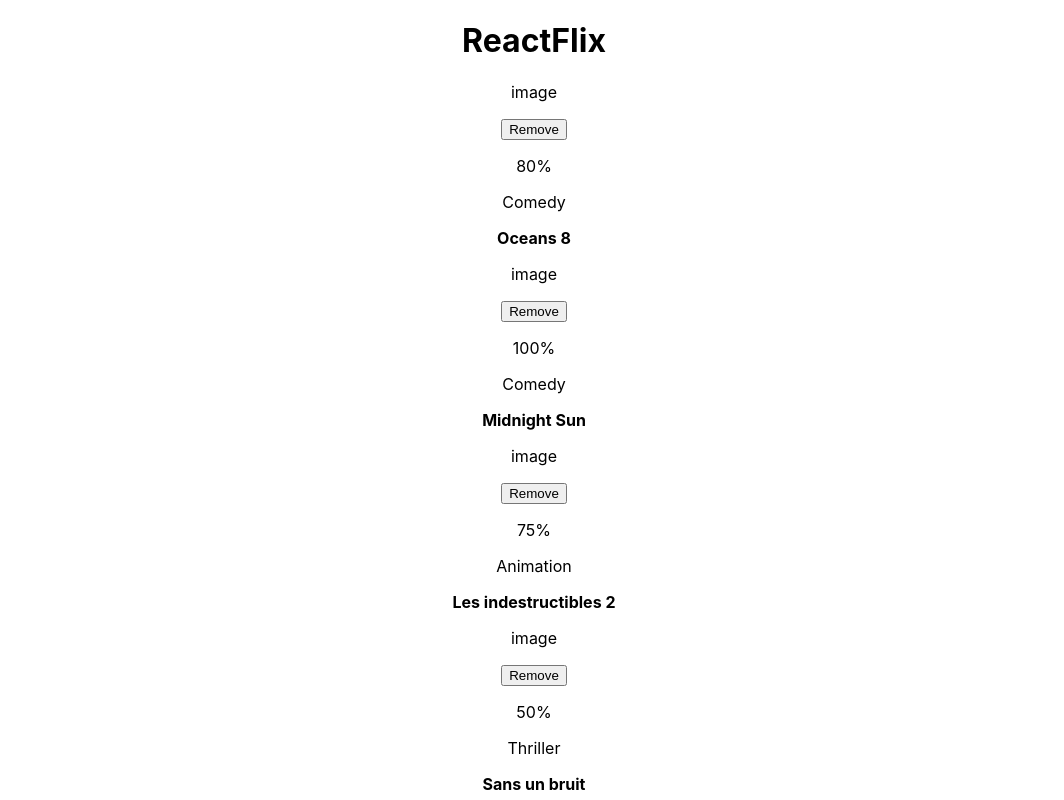
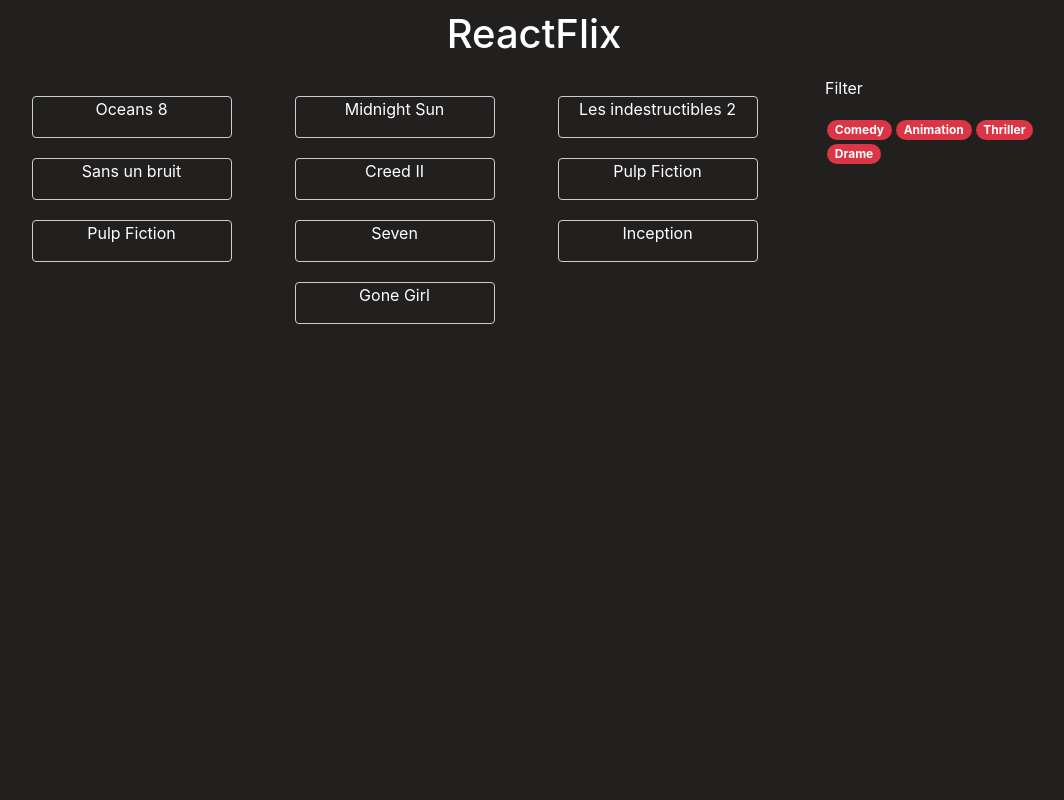
Before and after one commit to IsaiasVenegas/reactflix, a React (Create React App) app: page / in a window 1280 px wide. Shown: the top 800 px of the page, without its empty margins (106-1170 px from the left). Built offline with nearby package versions, Linux system fonts and the light colour scheme.

Commit message:
Change css styles. Add like/dislike components

```diff
--- a/public/index.html
+++ b/public/index.html
@@ -5,9 +5,10 @@
     <link rel="icon" href="%PUBLIC_URL%/favicon.ico" />
     <meta name="viewport" content="width=device-width, initial-scale=1" />
     <meta name="theme-color" content="#000000" />
-    <meta
-      name="description"
-      content="Web site created using create-react-app"
+    <meta name="ReactFlix" content="Movies and more" />
+    <link
+      rel="stylesheet"
+      href="https://cdn.jsdelivr.net/npm/bootstrap@5.1.0/dist/css/bootstrap.min.css"
     />
     <link rel="apple-touch-icon" href="%PUBLIC_URL%/logo192.png" />
     <!--
@@ -24,7 +25,7 @@
       work correctly both with client-side routing and a non-root public URL.
       Learn how to configure a non-root public URL by running `npm run build`.
     -->
-    <title>React App</title>
+    <title>ReactFlix</title>
   </head>
   <body>
     <noscript>You need to enable JavaScript to run this app.</noscript>
--- a/src/App.css
+++ b/src/App.css
@@ -1,5 +1,9 @@
 .App {
+  color: #ffffff;
+}
+.App h1 {
   text-align: center;
+  padding: 10px;
 }
 
 .App-logo {
--- a/src/index.css
+++ b/src/index.css
@@ -1,13 +1,14 @@
 body {
+  background-color: #221f1f;
   margin: 0;
-  font-family: -apple-system, BlinkMacSystemFont, 'Segoe UI', 'Roboto', 'Oxygen',
-    'Ubuntu', 'Cantarell', 'Fira Sans', 'Droid Sans', 'Helvetica Neue',
+  font-family: -apple-system, BlinkMacSystemFont, "Segoe UI", "Roboto", "Oxygen",
+    "Ubuntu", "Cantarell", "Fira Sans", "Droid Sans", "Helvetica Neue",
     sans-serif;
   -webkit-font-smoothing: antialiased;
   -moz-osx-font-smoothing: grayscale;
 }
 
 code {
-  font-family: source-code-pro, Menlo, Monaco, Consolas, 'Courier New',
+  font-family: source-code-pro, Menlo, Monaco, Consolas, "Courier New",
     monospace;
 }
--- a/src/pages/MovieList/LateralBar.jsx
+++ b/src/pages/MovieList/LateralBar.jsx
@@ -1,4 +1,5 @@
 import React from "react";
+import { Badge } from "reactstrap";
 
 const LateralBar = ({ categories, filter }) => {
   return (
@@ -7,13 +8,15 @@ const LateralBar = ({ categories, filter }) => {
         <p>Filter</p>
         <div className="col">
           {categories.map((c, k) => (
-            <span
+            <Badge
               className="category"
               key={k}
               onClick={() => filter((item) => item.category === c)}
+              color="danger"
+              pill
             >
               {c}
-            </span>
+            </Badge>
           ))}
         </div>
       </div>
--- a/src/pages/MovieList/Movie.jsx
+++ b/src/pages/MovieList/Movie.jsx
@@ -1,18 +1,25 @@
-import React from "react";
-import "./styles.css";
+import React, { useMemo } from "react";
+import { FontAwesomeIcon } from "@fortawesome/react-fontawesome";
+import {
+  faThumbsDown,
+  faThumbsUp,
+  faTrash,
+} from "@fortawesome/free-solid-svg-icons";
+import { Badge } from "reactstrap";
 
 const getRatio = (l, d) => {
   let total = l + d;
   let percentage = total > 0 ? (l * 100) / total : (l * 100) / 1;
-  return `${percentage.toFixed(0)}%`;
+  return percentage.toFixed(0);
 };
 
 const Movie = ({ info, remove }) => {
+  const likeRatio = useMemo(() => getRatio(info.likes, info.dislikes), [info]);
   return (
     <div className="container movie">
       <div className="row">
         <div className="col">
-          <p>image</p>
+          <p className="img">{info.title}</p>
         </div>
       </div>
       <div className="row">
@@ -21,21 +28,47 @@ const Movie = ({ info, remove }) => {
             <div className="row">
               <div className="col">
                 <button
-                  type="button"
+                  className="btn"
+                  aria-label="like"
+                  title="Like this film"
+                >
+                  <FontAwesomeIcon icon={faThumbsUp} />
+                </button>
+                <button
+                  className="btn"
+                  aria-label="dislike"
+                  title="Dislike this film"
+                >
+                  <FontAwesomeIcon icon={faThumbsDown} />
+                </button>
+                <button
+                  className="btn"
+                  aria-label="remove"
+                  title="Remove this film"
                   onClick={() => remove((item) => item.id !== info.id)}
                 >
-                  Remove
+                  <FontAwesomeIcon icon={faTrash} />
                 </button>
               </div>
             </div>
             <div className="row">
               <div className="col">
-                <p>{getRatio(info.likes, info.dislikes)}</p>
+                <div
+                  className="ratio-box"
+                  style={{
+                    background: `-webkit-linear-gradient(left, #00ff00 ${likeRatio}%, #ff0000 ${
+                      100 - likeRatio
+                    }%)`,
+                  }}
+                ></div>
+                <p>{likeRatio}%</p>
               </div>
             </div>
             <div className="row">
               <div className="col">
-                <p>{info.category}</p>
+                <Badge key={info.id} color="danger">
+                  {info.category}
+                </Badge>
               </div>
             </div>
             <div className="row">
--- a/src/pages/MovieList/MovieList.jsx
+++ b/src/pages/MovieList/MovieList.jsx
@@ -1,7 +1,9 @@
 import React, { useMemo } from "react";
+import { Spinner } from "reactstrap";
 import useMovies from "./hooks/useMovies";
 import LateralBar from "./LateralBar";
 import Movie from "./Movie";
+import "./styles.css";
 const defaultList = [
   {
     id: "1",
@@ -82,28 +84,28 @@ const MovieList = (props) => {
   );
   return (
     <div className="container">
+      {movies.loading ? (
+        <Spinner />
+      ) : (
         <div className="row">
           <div className="col">
             <div className="container">
               <div className="row">
-              {movies.loading ? (
-                <p>Loading...</p>
-              ) : (
-                movies.list.map((m, k) => (
+                {movies.list.map((m, k) => (
                   <div className="col" key={k}>
                     <Movie info={m} remove={removeMovies} />
                   </div>
-                ))
-              )}
+                ))}
               </div>
             </div>
           </div>
-        <div className="col">
+          <div className="col-3">
             <div className="row">
               <LateralBar categories={categories} filter={removeMovies} />
             </div>
           </div>
         </div>
+      )}
     </div>
   );
 };
--- a/src/pages/MovieList/styles.css
+++ b/src/pages/MovieList/styles.css
@@ -1,3 +1,47 @@
+.movie {
+  border: 1px solid #ccc;
+  border-radius: 4px;
+  padding: 0;
+  margin-top: 20px;
+  width: 200px;
+  word-break: break-all;
+}
+.movie .img {
+  text-align: center;
+}
+.movie-info {
+  display: none;
+  padding: 10px;
+  background-color: #181818;
+}
+.movie:hover .movie-info {
+  display: block;
+}
 .movie-info .title {
   font-weight: bold;
 }
+.btn {
+  border-radius: 50%;
+  color: #fff;
+  border-color: #8d8d8d;
+  background-color: #181818;
+  margin-right: 6px;
+}
+.btn:hover {
+  color: #000 !important;
+  border-color: #fff;
+  background-color: #fff;
+}
+.btn:focus {
+  box-shadow: none;
+}
+.ratio-box {
+  width: 40%;
+  height: 20px;
+  border-radius: 4px;
+}
+.category {
+  margin-left: 2px;
+  margin-right: 2px;
+  cursor: pointer;
+}
```
Lines whose indentation alone changed are shown as unchanged.
